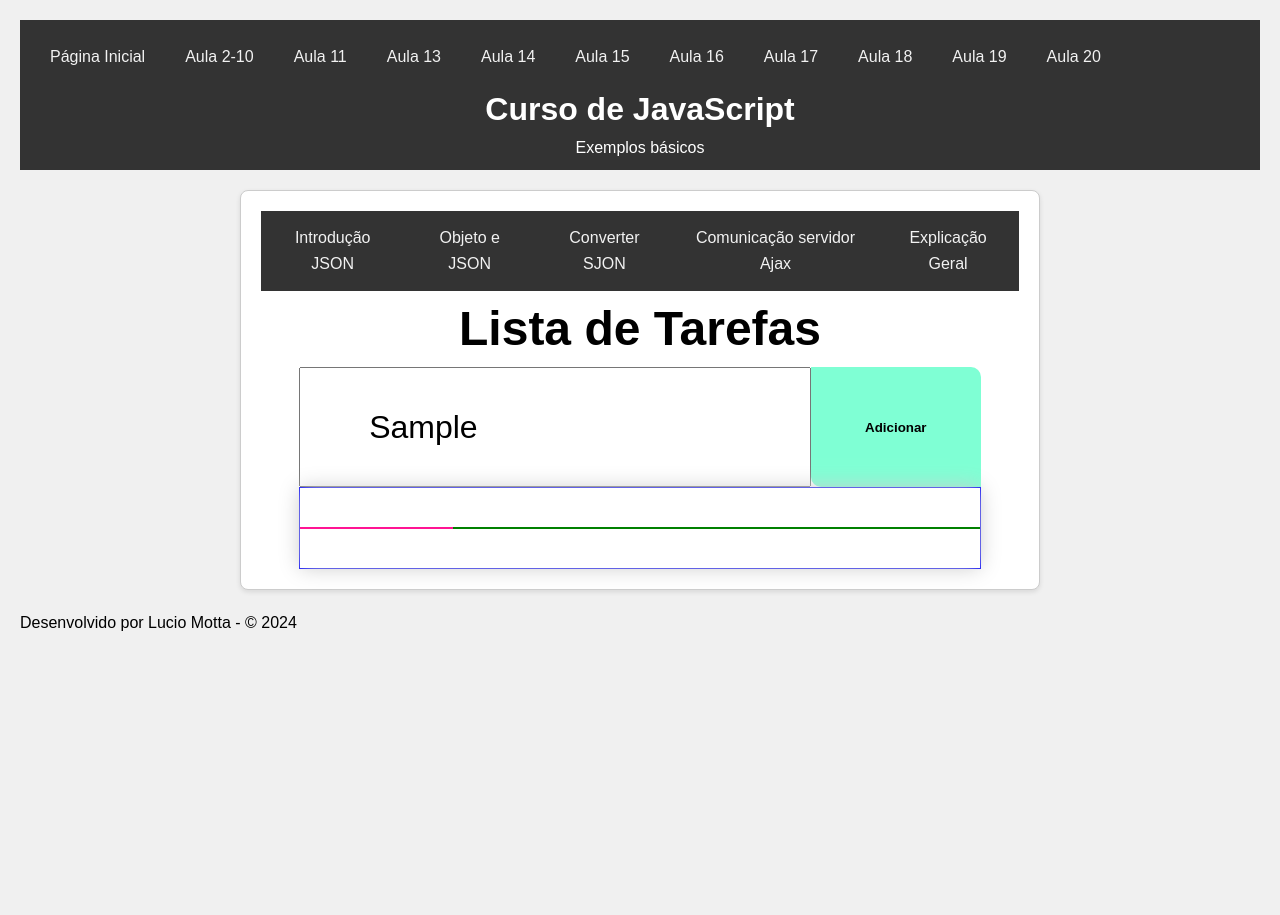
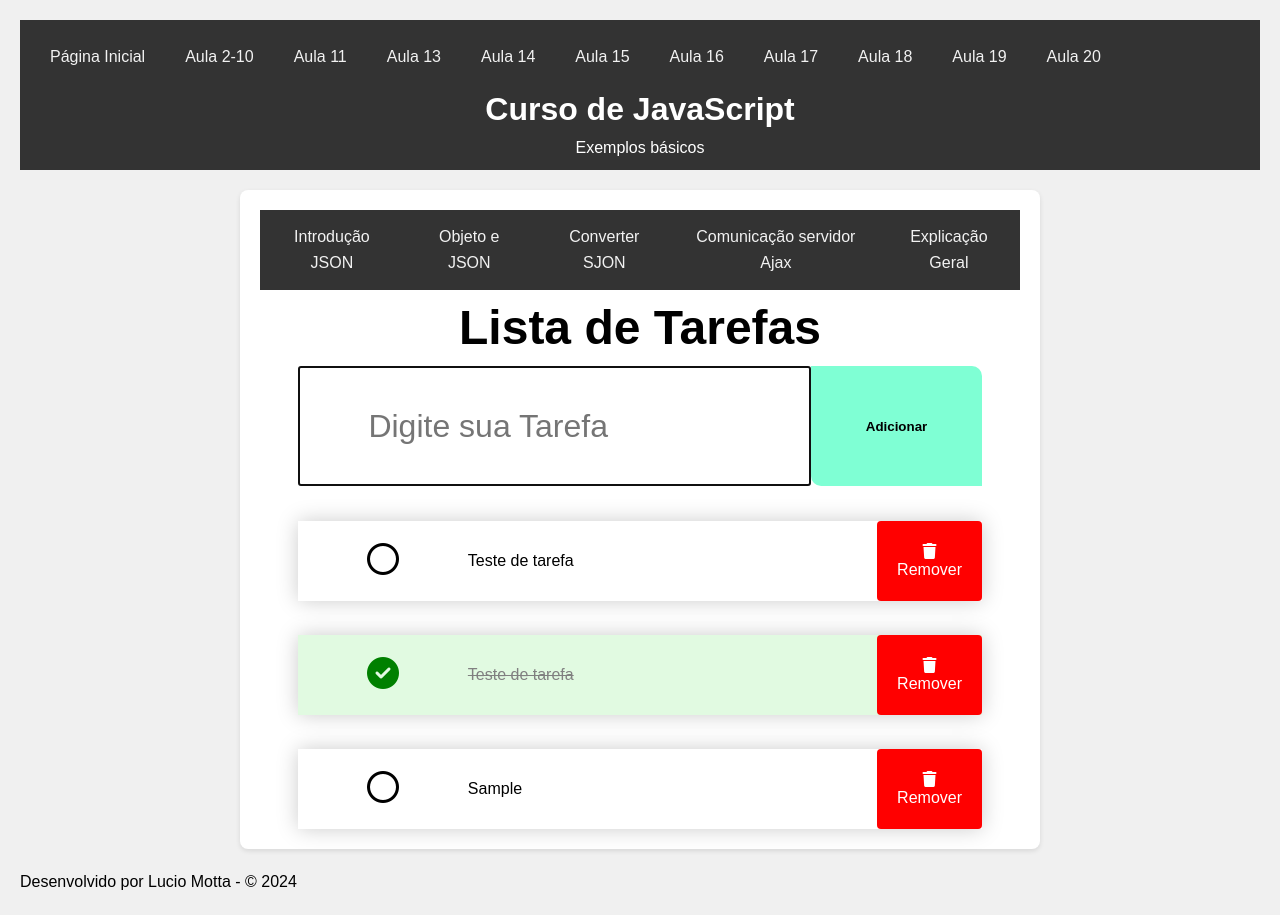
Before and after one commit to luciomotta/Curso-JS, a plain HTML site: page index20.html in a window 1280 px wide. Both pictures are taken after typing "Sample" into the empty fields and a click on the button "Adicionar". Before the commit the page ends 800 px from the top, so only its background shows below. Drawn offline with Linux system fonts and the light colour scheme.

Commit message:
Lista de Tarefa

```diff
--- a/Styles.css
+++ b/Styles.css
@@ -24,7 +24,7 @@ main {
     margin: 20px auto;
     background-color: #fff;
     padding: 20px;
-    border: 1px solid #ccc;
+    /* border: 1px solid #ccc; */
     border-radius: 8px;
     box-shadow: 0 2px 5px rgba(0, 0, 0, 0.1);
 }
@@ -84,7 +84,7 @@ main {
     flex-flow: row wrap;
     width: 90%;
     margin:auto auto;
-    border:1px solid blue;
+    /* border:1px solid blue; */
 }
 
 .item {
@@ -96,20 +96,54 @@ main {
     height: 80px;
     width: 100%;
     box-shadow: 0 0 20px #ccc;
+    /* margin-bottom: 5%; */
+    margin-top: 5%;
+}
+
+
+.item-icon{
+    flex: 15%;
+    /* border:1px solid orangered; */
+    /* padding: 5%; */
+    text-align: center;
+    font-size: 2rem;
+}
+
+.item-nome{
+    flex:50%;
+    /* border:1px solid deeppink; */
+    /* padding: 5%; */
+    font-weight: bold0;
 
 }
 
+.item-botao{
+    flex: 5%;
+    /* border:1px solid green; */
+    /* padding: 5%; */
+}
 
-.item-icone{
-    flex: 20%;
-    border:1px solid orangered;
-    }
-.item-nome{
-    flex:5%;
-    border:1px solid deeppink;
+.delete{
+    background-color: red;
+    color: white;
+    padding: 10px 20px;
+    border: none;
+    cursor: pointer;
+    border-radius: 4px;
+    font-size: 16px;
+    height: 80px;
+    width: 100%;
 }
-.item-botao{
-    flex:60%;
-    border:1px solid
-    green;
+
+.item.clicado {
+    background: rgb(225, 250, 225);
 }
+
+.item.clicado .item-nome {
+    text-decoration: line-through;
+    color: gray;
+}
+
+.fa-check-circle{
+    color: green;
+}
--- a/index20.html
+++ b/index20.html
@@ -4,6 +4,7 @@
     <meta charset="UTF-8">
     <meta name="viewport" content="width=device-width, initial-scale=1.0">
     <title>Aprendendo JavaScript</title>
+    <link rel="stylesheet" href="https://cdnjs.cloudflare.com/ajax/libs/font-awesome/6.1.1/css/all.min.css">
     <link rel="stylesheet" href="styles.css">
     <style>
         .switch-container {
@@ -54,25 +55,41 @@
             <h1 style="font-size: 3rem;">Lista de Tarefas</h1>
             <section style="display: flex; flex-flow: row wrap; align-items: center; width: 90%;"
             id="tarefa" >
-                <input style="height: 120px; font-size:  2rem; width: 75%; padding-left: 10%;"
-                type="text" placeholder="Digite sua Tarefa">
+                <input id="inputTarefa" type="text" placeholder="Digite sua Tarefa" style="height: 120px; font-size:  2rem; width: 75%; padding-left: 10%;">
 
-                <button onclick="adicionarTarefa()" style="background-color: aquamarine; width: 25%; cursor: pointer; font-weight: bold; border: none; height: 120px; border-top-right-radius: 10px; border-bottom-left-radius: 10px;">Adicionar</button>
+                <button id="btn-add" onclick=" addTarefa()" style="background-color: aquamarine; width: 25%; cursor: pointer; font-weight: bold; border: none; height: 120px; border-top-right-radius: 10px; border-bottom-left-radius: 10px;">Adicionar</button>
             </section>
         </div>
         <section id="areaLista">
             <div class="item">
                 <!-- Lista de tarefas -->
                  <div class="item-icon">
-
-
+                    <i class="fa-regular fa-circle"></i>
                  </div>
                  <div class="item-nome">
+                    <p>Teste de tarefa</p>
 
                  </div>
                  <div class="item-botao">
+                    <button class="delete" onclick="removerTarefa(this)"><i class="fas fa-trash"></i>Remover</button>
 
                  </div>
+            </div>
+
+            <div class="item clicado">
+                <!-- Lista de tarefas -->
+                 <div class="item-icon">
+                    <i class="fas fa-check-circle"></i>
+                 </div>
+                 <div class="item-nome">
+                    <p>Teste de tarefa</p>
+
+                 </div>
+                 <div class="item-botao">
+                    <button class="delete" onclick="removerTarefa(this)"><i class="fas fa-trash"></i>Remover</button>
+
+                 </div>
+            </div>
 
         </section>
     </main>
--- a/js/Aula20.js
+++ b/js/Aula20.js
@@ -0,0 +1,77 @@
+let contador = 0;
+let input = document.getElementById('inputTarefa');
+let btnAdd = document.getElementById('btn-add');
+let main = document.getElementById('areaLista');
+function addTarefa() {
+    //Contador p\ o ID da DIV
+    ++ contador;
+    //pegar o valor digitado no input
+    let valorinput = input.value;
+
+    //Se não for vazio, nem nulo, nem indefinido
+    if ((valorinput.trim() !== " ") && (valorinput.trim() !== null) && (valorinput.trim() !== undefined)) {
+        let novoItem = `
+                    <div class="item" id="${contador}">
+                <!-- Lista de tarefas -->
+                 <div id="icone_${contador}" class="item-icon" onclick="marcarTarefa(${contador})" >
+                    <i class="fa-regular fa-circle"></i>
+                 </div>
+                 <div class="item-nome" onclick="marcarTarefa(${contador})">
+                    <p>${valorinput}</p>
+
+                 </div>
+                 <div class="item-botao">
+                    <button class="delete" onclick="deletar(${contador})"><i class="fas fa-trash"></i>Remover</button>
+
+                 </div>
+            </div>
+        `;
+
+        //Adicionar o novo item na lista
+        main.innerHTML += novoItem;
+
+        //ZERAR OS CAMPINHOS
+        input.value = "";
+        input.focus();
+
+    }
+
+}
+
+input.addEventListener("keyup", function (event){
+    //SE CLICLOU ENTER (13)
+    if(event.keyCode === 13){
+        event.preventDefault();
+        btnAdd.click();
+    }
+});
+
+function marcarTarefa(id) {
+    var tarefa = document.getElementById(id);
+    var classe = tarefa.getAttribute('class');
+    console.log(classe);
+
+    // Encontra o elemento <i> dentro do div do ícone da tarefa
+    var icone = document.querySelector('#icone_' + id + ' i');
+
+    if(classe === "item"){
+        tarefa.classList.add('clicado'); // Adiciona a classe 'clicado' para marcar visualmente a tarefa como concluída
+
+        // Atualiza as classes do ícone para mostrar o ícone de tarefa marcada
+        icone.classList.remove('fa-regular', 'fa-circle');
+        icone.classList.add('fas', 'fa-check-circle');
+    }else{
+        tarefa.classList.remove('clicado'); // Remove a classe 'clicado' para marcar a tarefa como não concluída
+
+        // Atualiza as classes do ícone para mostrar o ícone de tarefa não marcada
+        icone.classList.remove('fas', 'fa-check-circle');
+        icone.classList.add('fa-regular', 'fa-circle');
+    }
+}
+
+function deletar(id) {
+    var tarefa = document.getElementById(id);
+    tarefa.remove();
+
+
+}
```
